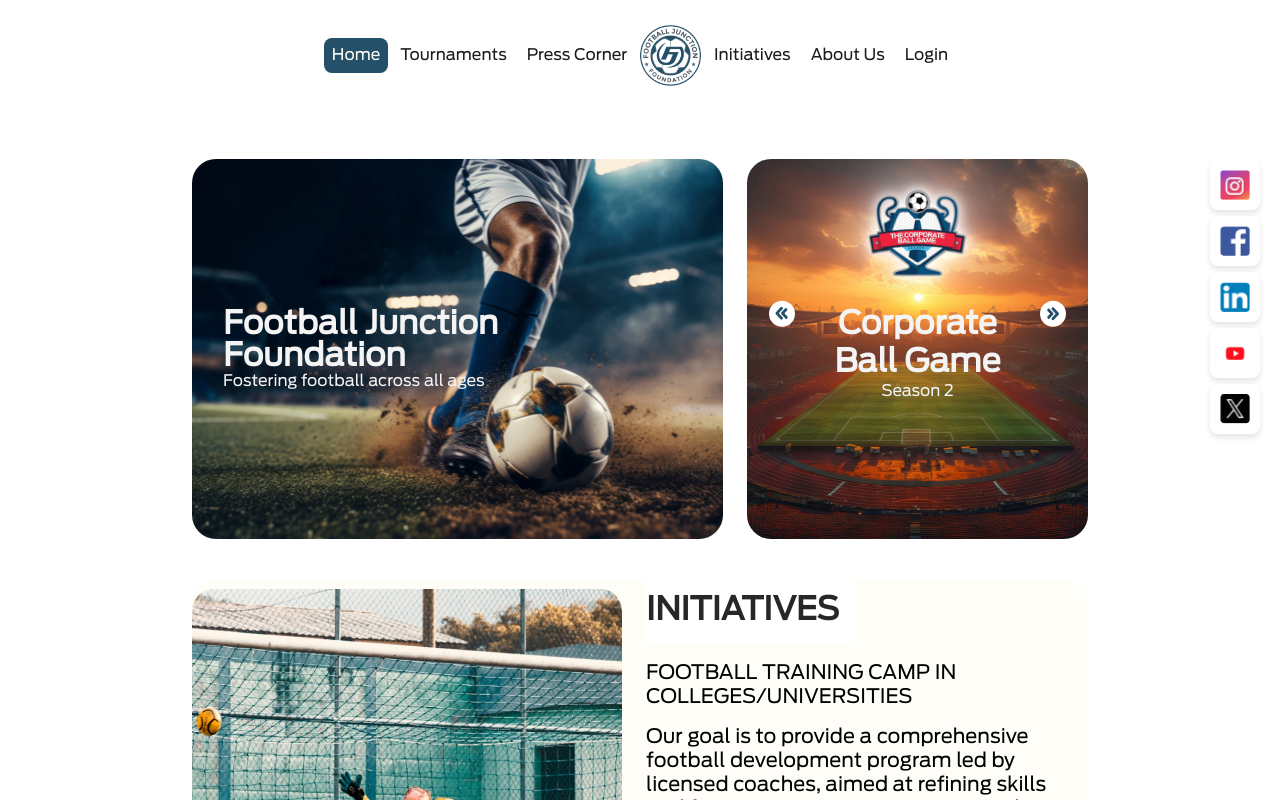
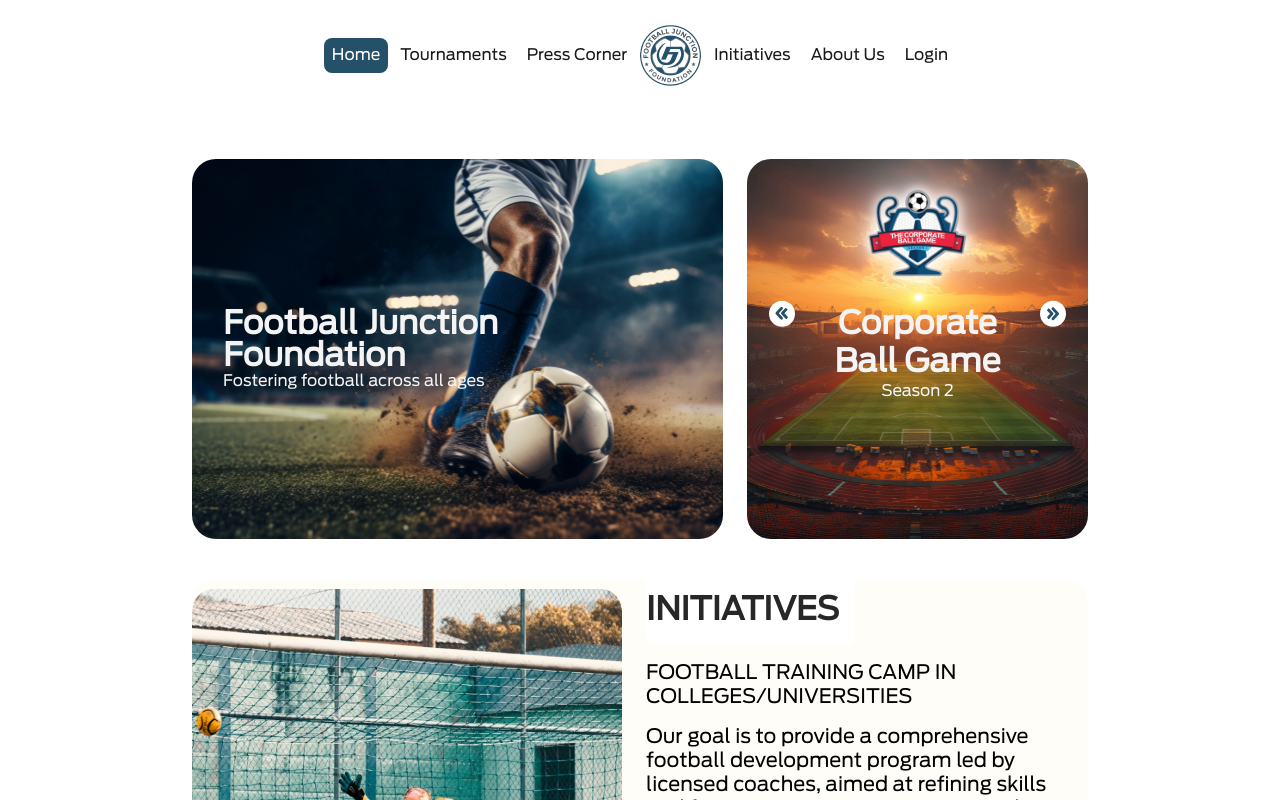
Before and after one commit to tanushreesogali/Football-Junction-App, a React (Create React App) app: page / in a window 1280 px wide. Shown: the top 800 px of the page. Built offline with nearby package versions, Linux system fonts and the light colour scheme.

Commit message:
Update Socials.js

```diff
--- a/src/Components/Socials.js
+++ b/src/Components/Socials.js
@@ -15,7 +15,7 @@
   ];
 
   return (
-    <div className="socials-column">
+    <div className="socials-column" id="sidebar">
       {icons.map((icon, index) => (
         <div key={index} className="social-icon-container">
           <img src={icon.src} alt={icon.alt} className="social-icon" />
```
